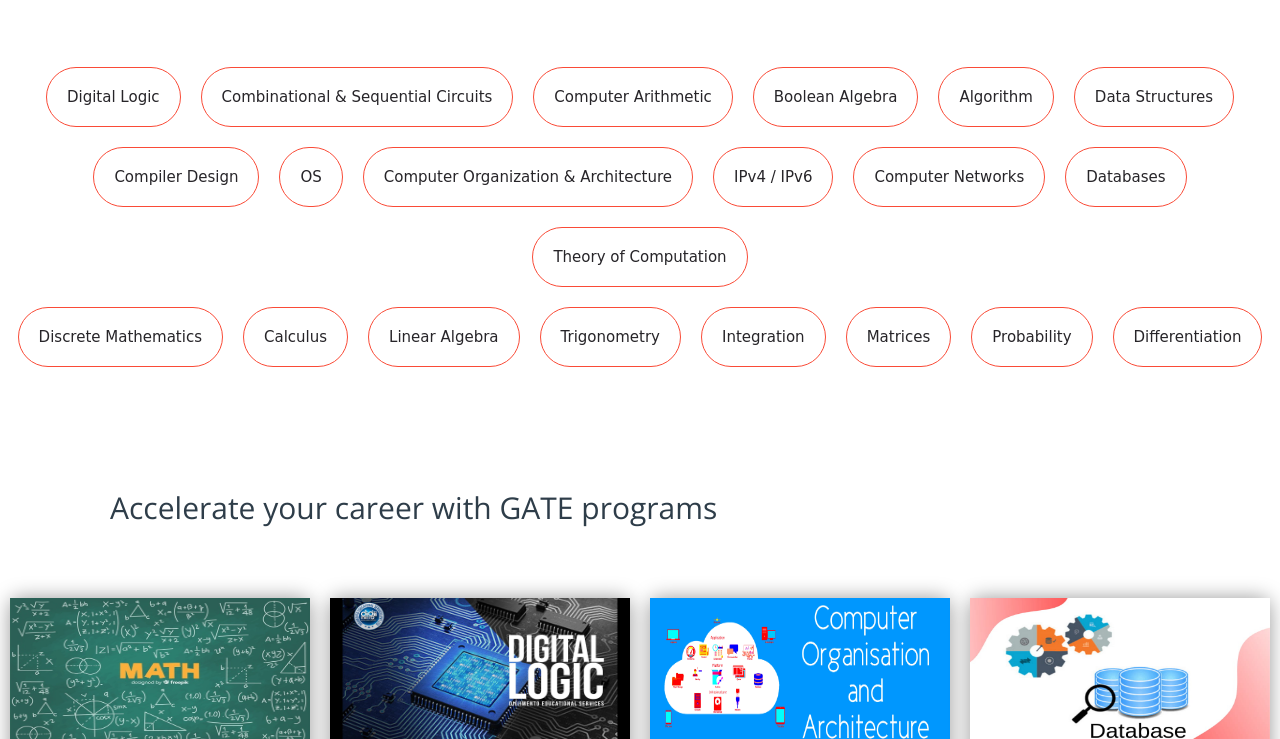
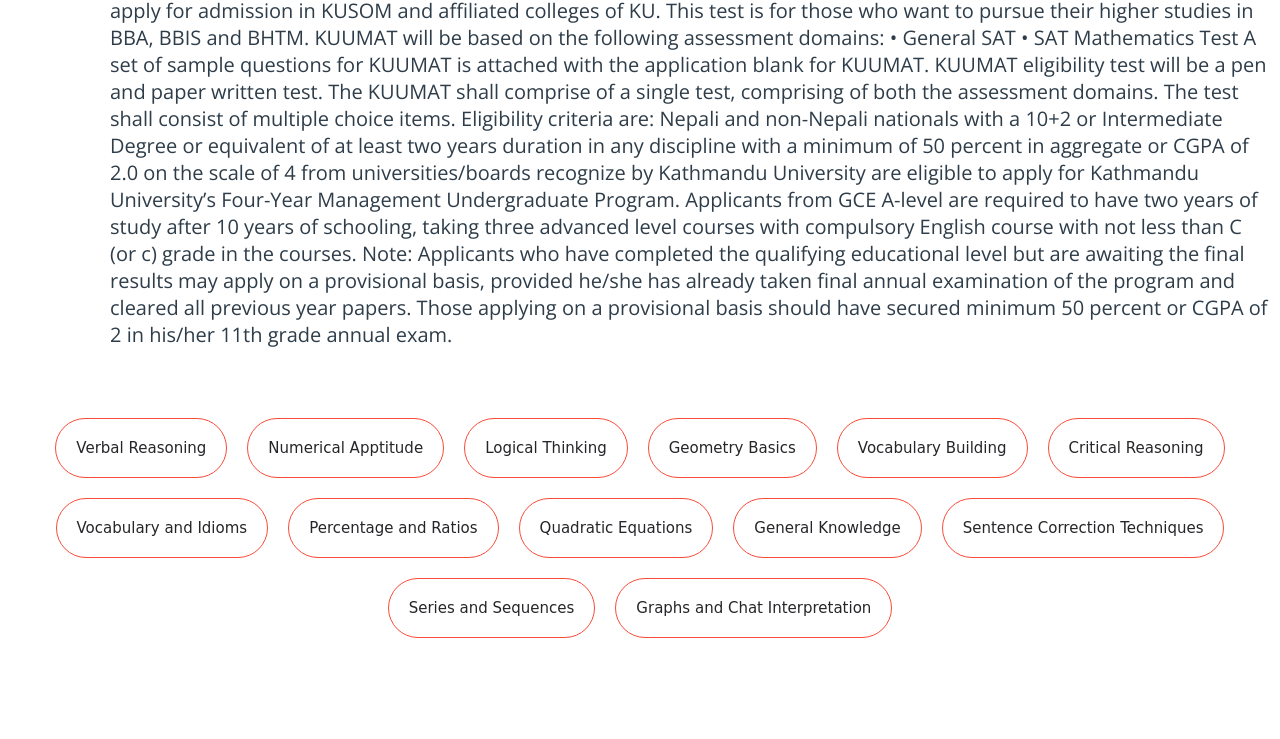
Before and after one commit to deepeshy2895/cmat, a plain HTML site: page subjects/gate.html in a window 1280 px wide. Shown: the part 299-1038 px from the top of the page. Drawn offline with nearby package versions, Linux system fonts and the light colour scheme; files whose address does not match are found by name.

Commit message:
Update gate.html

```diff
--- a/subjects/gate.html
+++ b/subjects/gate.html
@@ -31,9 +31,17 @@
 
 <!-- Main Title of the Page -->
 	<div class="title">
-		<span>Prepare for CMAT Exams on Crackedu</span>
+		<span>Prepare for KUMAT Exams on Crackedu</span>
 		<div class="shortdesc">
-			<p>Learn from Crackedu for better higher studies in<br> Faculty Of Management(TU)</p>
+			<p>KUUMAT stands for Kathmandu University Undergraduate Management Admission Test. It is the first phase of admission test for admission into KU’s undergraduate programs (BBA,BBIS and BHTM). After Passing KUUMAT you will be eligible to apply for admission in KUSOM and affiliated colleges of KU. This test is for those who want to pursue their higher studies in BBA, BBIS and BHTM.
+
+KUUMAT will be based on the following assessment domains: • General SAT • SAT Mathematics Test A set of sample questions for KUUMAT is attached with the application blank for KUUMAT. KUUMAT eligibility test will be a pen and paper written test. The KUUMAT shall comprise of a single test, comprising of both the assessment domains. The test shall consist of multiple choice items.
+
+Eligibility criteria are: Nepali and non-Nepali nationals with a 10+2 or Intermediate Degree or equivalent of at least two years duration in any discipline with a minimum of 50 percent in aggregate or CGPA of 2.0 on the scale of 4 from universities/boards recognize by Kathmandu University are eligible to apply for Kathmandu University’s Four-Year Management Undergraduate Program. Applicants from GCE A-level are required to have two years of study after 10 years of schooling, taking three advanced level courses with compulsory English course with not less than C (or c) grade in the courses.
+
+
+
+Note: Applicants who have completed the qualifying educational level but are awaiting the final results may apply on a provisional basis, provided he/she has already taken final annual examination of the program and cleared all previous year papers. Those applying on a provisional basis should have secured minimum 50 percent or CGPA of 2 in his/her 11th grade annual exam.</p>
 		</div>
 	</div>
 
@@ -41,38 +49,27 @@
 <!-- Some KeyWords related to topic -->
 	<div class="course">
 		<div class="cbox">
-		<div class="det"><a href="#digital">Digital Logic</a></div>
-		<div class="det"><a href="https://en.wikipedia.org/wiki/Sequential_logic" target="_blank">Combinational & Sequential Circuits</a></div>
-		<div class="det"><a href="https://en.wikipedia.org/wiki/ALU" target="_blank">Computer Arithmetic</a></div>
-		<div class="det"><a href="https://en.wikipedia.org/wiki/Boolean_algebra" target="_blank">Boolean Algebra</a></div>
-		<div class="det"><a href="computer_courses.html#algo">Algorithm</a></div>
-		<div class="det"><a href="computer_courses.html#data">Data Structures</a></div>
+		<div class="det"><a href="#digital">Verbal Reasoning</a></div>
+		<div class="det"><a href="https://en.wikipedia.org/wiki/Sequential_logic" target="_blank">Numerical Apptitude</a></div>
+		<div class="det"><a href="https://en.wikipedia.org/wiki/ALU" target="_blank">Logical Thinking</a></div>
+		<div class="det"><a href="https://en.wikipedia.org/wiki/Boolean_algebra" target="_blank">Geometry Basics</a></div>
+		<div class="det"><a href="computer_courses.html#algo">Vocabulary Building</a></div>
+		<div class="det"><a href="computer_courses.html#data">Critical Reasoning</a></div>
 		</div>
 		<div class="cbox">
-		<div class="det"><a href="#compiler">Compiler Design</a></div>
-		<div class="det"><a href="#os">OS</a></div>
-		<div class="det"><a href="#coaa">Computer Organization & Architecture</a></div>
-		<div class="det"><a href="https://en.wikipedia.org/wiki/IPv4" target="_blank">IPv4 / IPv6</a></div>
-		<div class="det"><a href="#cn">Computer Networks</a></div>
-		<div class="det"><a href="#database">Databases</a></div>
-		<div class="det"><a href="https://en.wikipedia.org/wiki/Theory_of_computation" target="_blank">Theory of Computation</a></div>
+		<div class="det"><a href="#compiler">Vocabulary and Idioms</a></div>
+		<div class="det"><a href="#os">Percentage and Ratios</a></div>
+		<div class="det"><a href="#coaa">Quadratic Equations</a></div>
+		<div class="det"><a href="https://en.wikipedia.org/wiki/IPv4" target="_blank">General Knowledge</a></div>
+		<div class="det"><a href="#cn">Sentence Correction Techniques</a></div>
+		<div class="det"><a href="#database">Series and Sequences</a></div>
+		<div class="det"><a href="https://en.wikipedia.org/wiki/Theory_of_computation" target="_blank">Graphs and Chat Interpretation</a></div>
 		</div>
-		<div class="cbox">
-		<div class="det"><a href="#math">Discrete Mathematics</a></div>
-		<div class="det"><a href="#math">Calculus</a></div>
-		<div class="det"><a href="#math">Linear Algebra</a></div>
-		<div class="det"><a href="#math">Trigonometry</a></div>
-		<div class="det"><a href="#math">Integration</a></div>
-		<div class="det"><a href="#math">Matrices</a></div>
-		<div class="det"><a href="#math">Probability</a></div>
-		<div class="det"><a href="#math">Differentiation</a></div>
-		</div>
-	</div>
 
 
 <!-- ../courses Available -->
 	<div class="inbt">
-		Accelerate your career with GATE programs
+		Accelerate your career with Verbal Reasoning programs
 	</div>
 
 	<div class="ccard">
```
